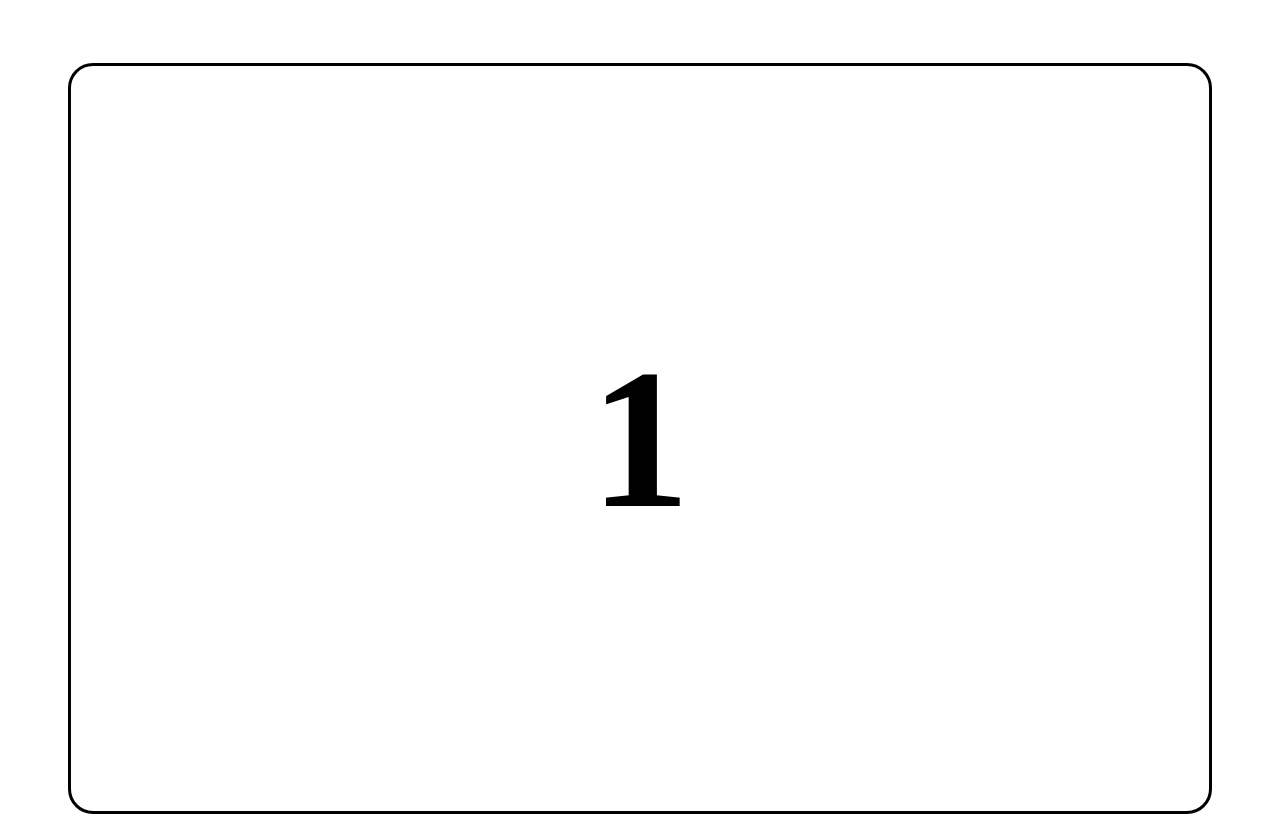
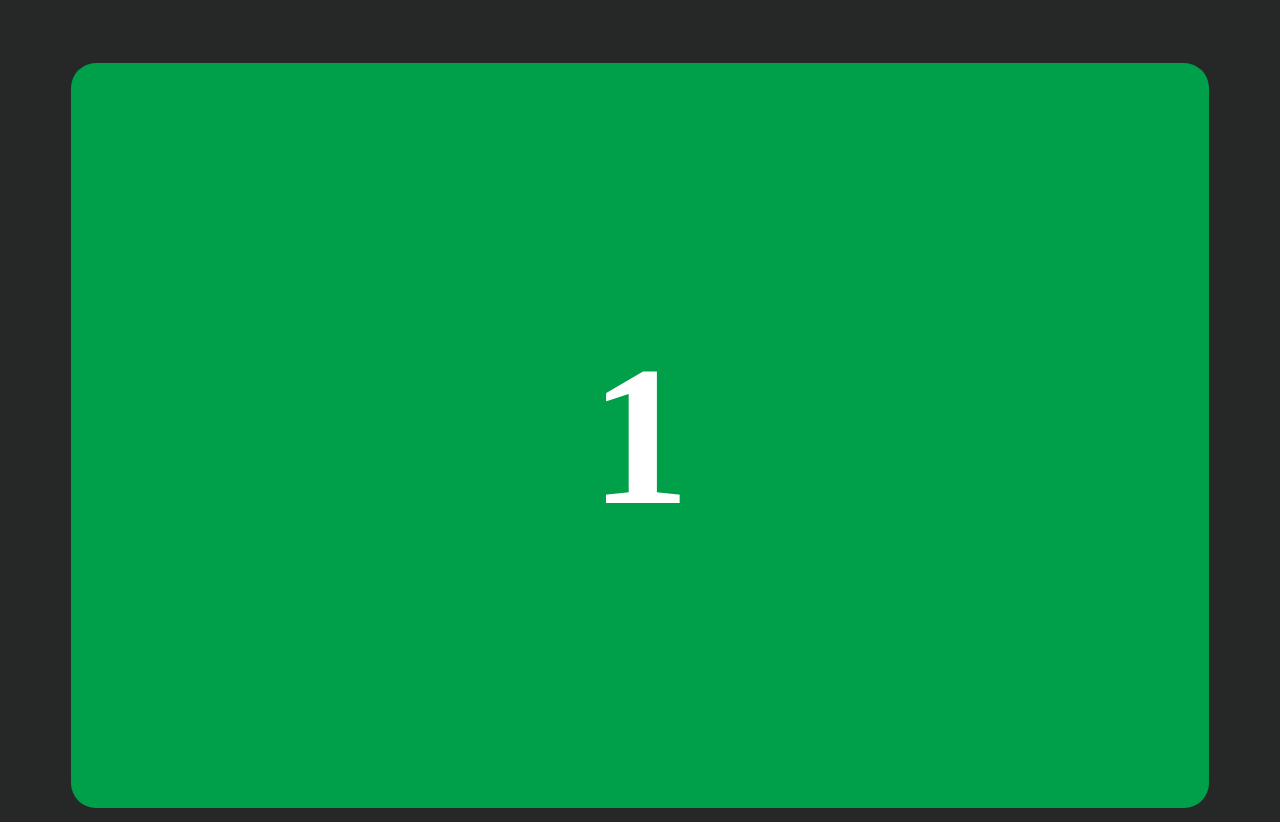
Before and after one commit to dovydasvenckus/scrum-poker, a React app: page /card/1 in a window 1280 px wide. Built offline with nearby package versions, Linux system fonts and the light colour scheme.

Commit message:
Change style to use dark background and green cards with white text

```diff
--- a/src/activeCard.js
+++ b/src/activeCard.js
@@ -1,10 +1,9 @@
 import React from "react";
 import ReactDOM from "react-dom";
-import { Link } from "react-router-dom";
 
 const ActiveCard = props => {
   return (
-    <div className="activeCard">
+    <div className="card activeCard">
       <p>{props.match.params.id}</p>
     </div>
   );
--- a/src/index.css
+++ b/src/index.css
@@ -1,3 +1,7 @@
+body {
+  background-color: #252827;
+}
+
 .cards {
   display: grid;
   grid-template-columns: repeat(auto-fit, 400px);
@@ -7,17 +11,25 @@
 }
 
 .card {
-  border-style: solid;
+  border-radius: 25px;
+  background-color: #00a04a;
+
   display: flex;
   align-items: center;
   justify-content: center;
-  border-radius: 25px;
 }
 
 .card > p {
   text-align: center;
   font-size: 10vh;
   font-weight: bold;
+
+  color: white;
+}
+
+.card > p > a {
+  color: white;
+  text-decoration: none;
 }
 
 
@@ -28,13 +40,6 @@
   margin-top: 5%;
   margin-left: auto;
   margin-right: auto;
-
-  display: flex;
-  align-items: center;
-  justify-content: center;
-
-  border-radius: 25px;
-  border-style: solid;
 }
 
 .activeCard > p {
--- a/src/scrumPoker.js
+++ b/src/scrumPoker.js
@@ -1,5 +1,4 @@
 import React from "react";
-import ReactDOM from "react-dom";
 import Card from "./card";
 
 class ScrumPoker extends React.Component {
```
